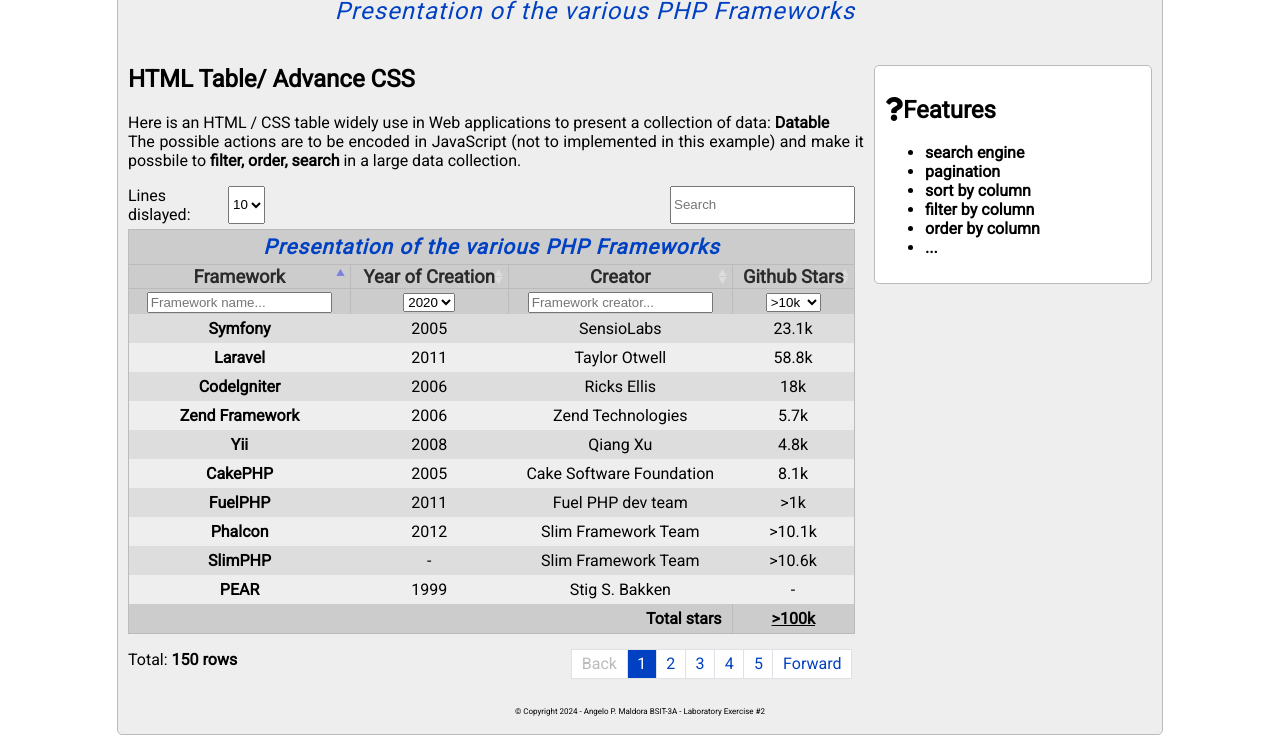
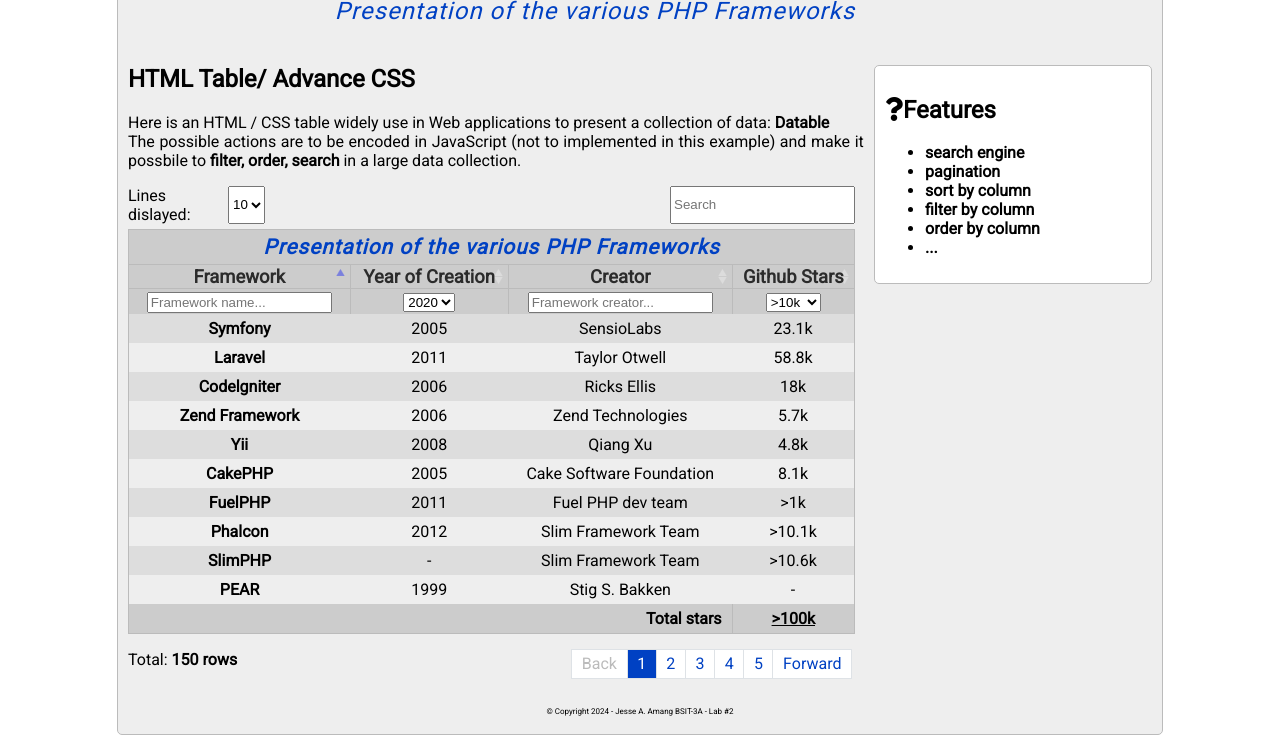
Before and after one commit to JessAmang/Lab2, a plain HTML site: page index.html in a window 1280 px wide. Shown: the part 1478-2223 px from the top of the page. Drawn offline with Linux system fonts and the light colour scheme.

Commit message:
index.html

```diff
--- a/index.html
+++ b/index.html
@@ -416,7 +416,7 @@
                 </div>
             </article>
             <footer>
-                <p>&copy; Copyright 2024 - Angelo P. Maldora BSIT-3A - Laboratory Exercise #2</p>
+                <p>&copy; Copyright 2024 - Jesse A. Amang BSIT-3A - Lab #2</p>
             </footer>
         </section>
     </div>
```
